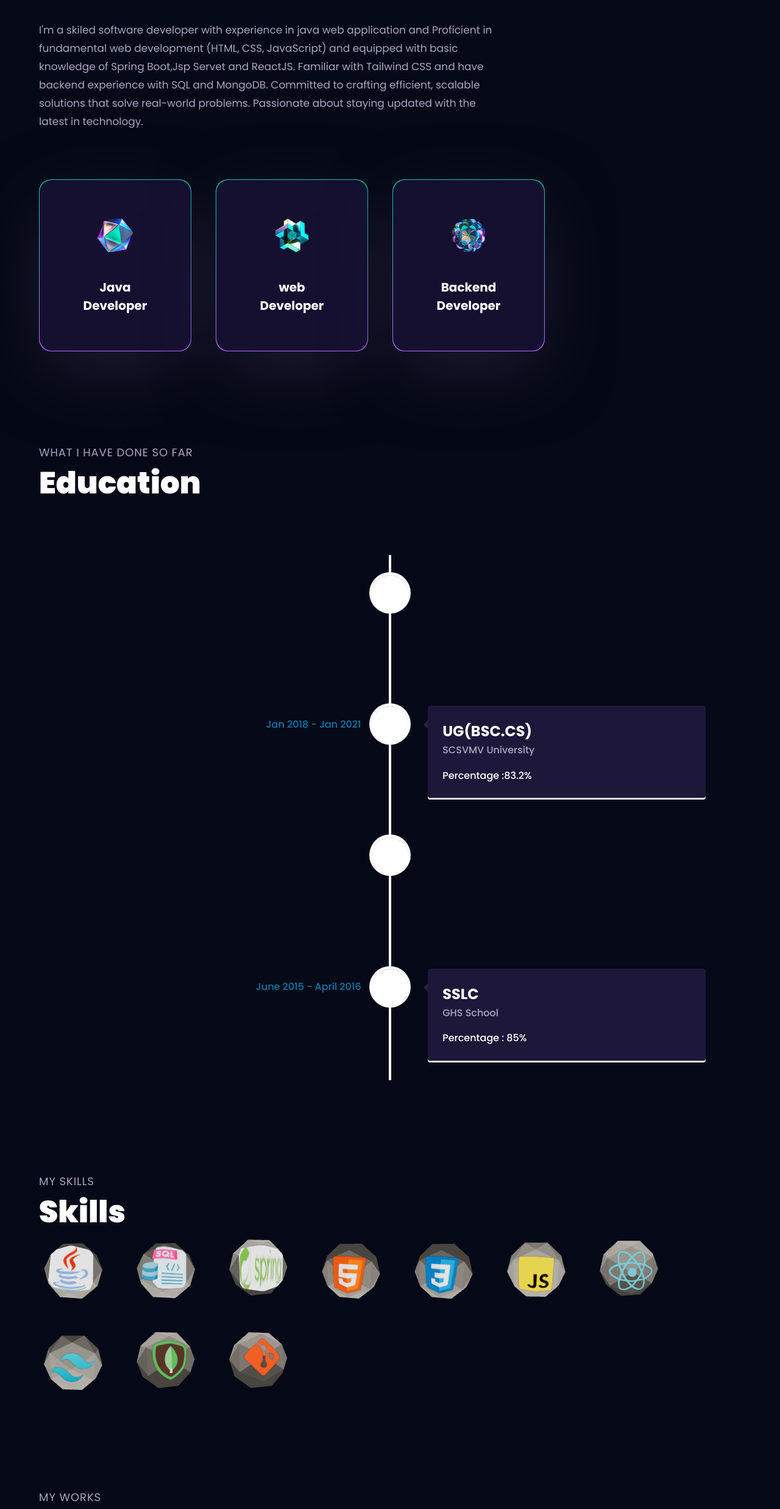
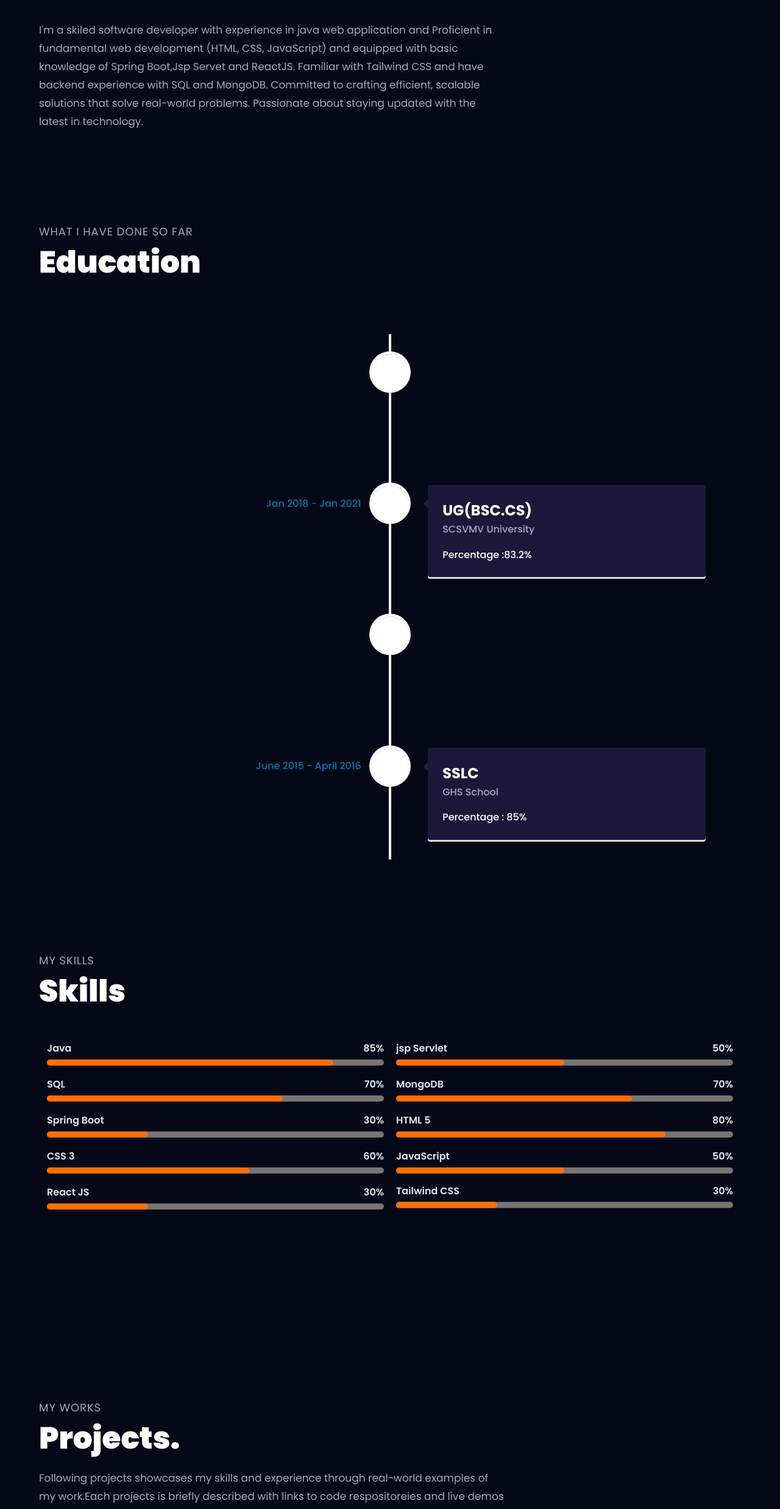
Before and after one commit to Arun5428/arunPotfolio, a React (Vite) app: page / in a window 1280 px wide. Shown: the part 972-3446 px from the top of the page at 61% size. Built offline with nearby package versions, Linux system fonts and the light colour scheme.

Commit message:
modify file on 06/10

```diff
--- a/src/components/About.jsx
+++ b/src/components/About.jsx
@@ -67,12 +67,12 @@ const About = () => {
 
 
 
-      <div className='mt-20 flex flex-wrap gap-10'>
+      {/* <div className='mt-20 flex flex-wrap gap-10'>
         {services.map((service,index)=>(
           <ServiceCard key={service.title} index=
           {index}{...service}/>
         ))}
-      </div>
+      </div> */}
     </>
   )
 }
--- a/src/components/Tech.jsx
+++ b/src/components/Tech.jsx
@@ -22,15 +22,15 @@ const Tech = () => {
       </motion.div>
 
 
- <div className="flex flex-row flex-wrap gap-10">
+ {/* <div className="flex flex-row flex-wrap gap-10">
   {technologies.map((technology) => (
     <div className="flex flex-row h-28 w-28" key={technology.name}>
       <BallCanvas icon={technology.icon} />
     </div>
   ))}
-</div>
+</div> */}
 
-      {/* <section className="experience-section mt-[-50px] flex flex-col" id="about">
+      <section className="experience-section mt-[-50px] flex flex-col" id="about">
 
       <motion.div variants={fadeIn('right','tween',0.2,1)} className="container">
       <div className="experience-items">
@@ -58,7 +58,7 @@ const Tech = () => {
 
       </motion.div>
 
-      </section> */}
+      </section>
 
       </>
 
```
